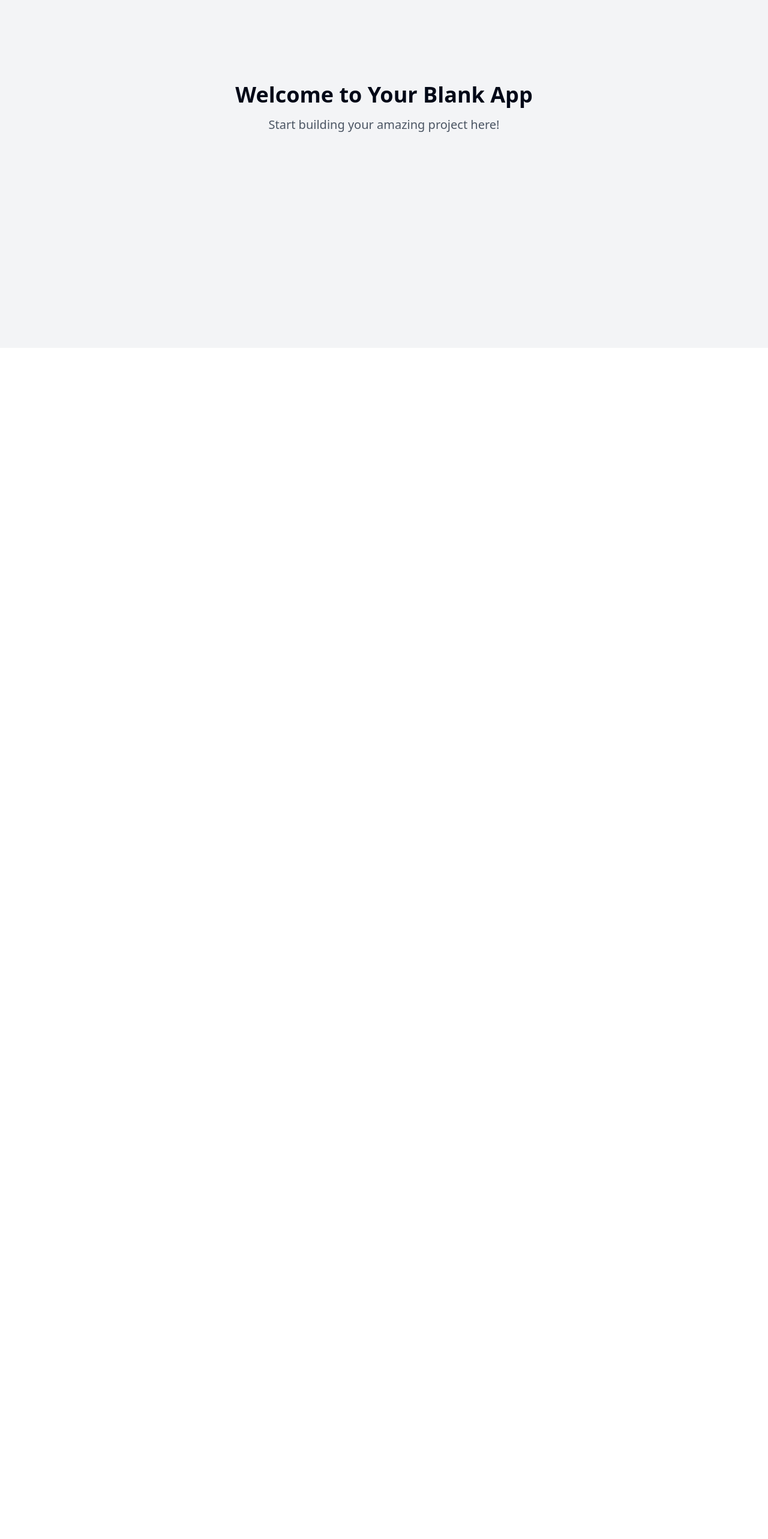
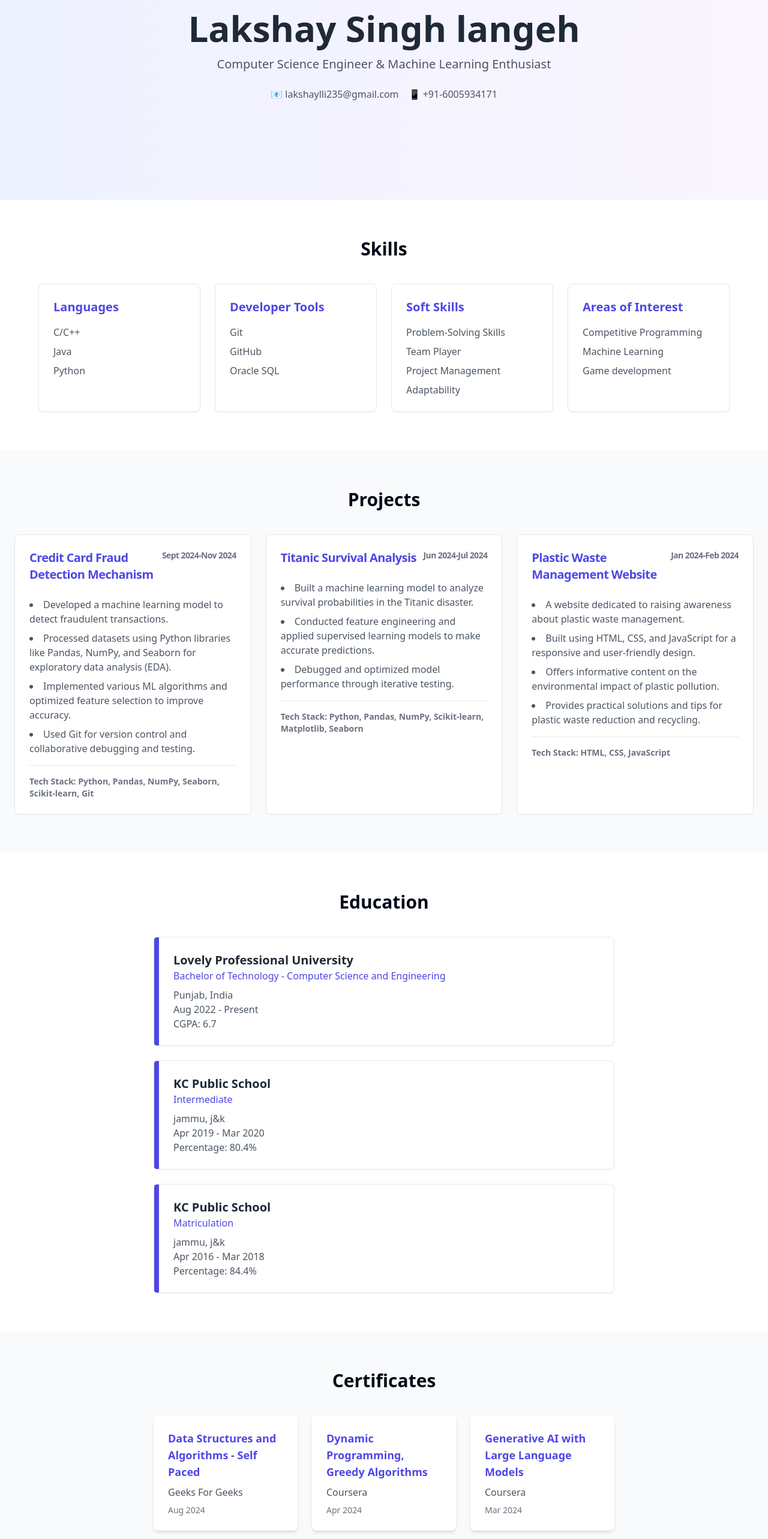
Before and after one commit to dEaDsHoT1235/lakshay-portfolio, a React (Vite) app: page / in a window 1280 px wide. Shown: the part 220-2786 px from the top of the page at 60% size. Before the commit the page ends 800 px from the top, so only its background shows below. Built offline with nearby package versions, Linux system fonts and the light colour scheme.

Commit message:
Create portfolio website
Implement a portfolio website based on the provided CV.

```diff
--- /dev/null
+++ b/src/components/Achievements.tsx
@@ -0,0 +1,18 @@
+
+export const Achievements = () => {
+  return (
+    <section className="py-16 px-6" id="achievements">
+      <h2 className="text-3xl font-bold text-center mb-10">Achievements</h2>
+      <div className="max-w-3xl mx-auto space-y-8">
+        <div className="bg-white p-6 rounded-lg shadow-md">
+          <h3 className="text-xl font-semibold text-indigo-600 mb-4">Solved 200+ Problems on various coding platforms</h3>
+          <p className="text-gray-600">Solving DSA problems and regular participating at Leetcode and GeeksForGeeks.</p>
+        </div>
+        <div className="bg-white p-6 rounded-lg shadow-md">
+          <h3 className="text-xl font-semibold text-indigo-600 mb-4">Active Participation in Multiple Contests</h3>
+          <p className="text-gray-600">Competing in Various Coding and Tech Contests to Enhance Skills and Gain Experience</p>
+        </div>
+      </div>
+    </section>
+  );
+};
--- /dev/null
+++ b/src/components/Certificates.tsx
@@ -0,0 +1,35 @@
+
+const certificates = [
+  {
+    title: "Data Structures and Algorithms - Self Paced",
+    issuer: "Geeks For Geeks",
+    date: "Aug 2024"
+  },
+  {
+    title: "Dynamic Programming, Greedy Algorithms",
+    issuer: "Coursera",
+    date: "Apr 2024"
+  },
+  {
+    title: "Generative AI with Large Language Models",
+    issuer: "Coursera",
+    date: "Mar 2024"
+  }
+];
+
+export const Certificates = () => {
+  return (
+    <section className="py-16 px-6 bg-gray-50" id="certificates">
+      <h2 className="text-3xl font-bold text-center mb-10">Certificates</h2>
+      <div className="max-w-3xl mx-auto grid grid-cols-1 md:grid-cols-2 lg:grid-cols-3 gap-6">
+        {certificates.map((cert) => (
+          <div key={cert.title} className="p-6 bg-white rounded-lg shadow-md hover:shadow-lg transition-shadow">
+            <h3 className="text-lg font-semibold text-indigo-600 mb-2">{cert.title}</h3>
+            <p className="text-gray-600">{cert.issuer}</p>
+            <p className="text-sm text-gray-500 mt-2">{cert.date}</p>
+          </div>
+        ))}
+      </div>
+    </section>
+  );
+};
--- /dev/null
+++ b/src/components/Education.tsx
@@ -0,0 +1,50 @@
+
+import { Card, CardContent } from "./ui/card";
+
+const education = [
+  {
+    school: "Lovely Professional University",
+    degree: "Bachelor of Technology - Computer Science and Engineering",
+    location: "Punjab, India",
+    duration: "Aug 2022 - Present",
+    grade: "CGPA: 6.7"
+  },
+  {
+    school: "KC Public School",
+    degree: "Intermediate",
+    location: "jammu, j&k",
+    duration: "Apr 2019 - Mar 2020",
+    grade: "Percentage: 80.4%"
+  },
+  {
+    school: "KC Public School",
+    degree: "Matriculation",
+    location: "jammu, j&k",
+    duration: "Apr 2016 - Mar 2018",
+    grade: "Percentage: 84.4%"
+  }
+];
+
+export const Education = () => {
+  return (
+    <section className="py-16 px-6" id="education">
+      <h2 className="text-3xl font-bold text-center mb-10">Education</h2>
+      <div className="max-w-3xl mx-auto space-y-6">
+        {education.map((edu) => (
+          <Card key={edu.degree} className="relative hover:shadow-lg transition-shadow">
+            <div className="absolute top-0 left-0 w-2 h-full bg-indigo-600 rounded-l"></div>
+            <CardContent className="p-6 pl-8">
+              <h3 className="text-xl font-bold text-gray-800">{edu.school}</h3>
+              <p className="text-indigo-600 font-medium">{edu.degree}</p>
+              <div className="mt-2 text-gray-600">
+                <p>{edu.location}</p>
+                <p>{edu.duration}</p>
+                <p className="font-medium">{edu.grade}</p>
+              </div>
+            </CardContent>
+          </Card>
+        ))}
+      </div>
+    </section>
+  );
+};
--- /dev/null
+++ b/src/components/Hero.tsx
@@ -0,0 +1,13 @@
+
+export const Hero = () => {
+  return (
+    <section className="min-h-[60vh] flex flex-col justify-center items-center text-center p-6 bg-gradient-to-r from-indigo-50 to-purple-50">
+      <h1 className="text-4xl md:text-6xl font-bold text-gray-800 mb-4">Lakshay Singh langeh</h1>
+      <p className="text-xl text-gray-600 mb-6">Computer Science Engineer & Machine Learning Enthusiast</p>
+      <div className="flex flex-col sm:flex-row gap-4 text-gray-600">
+        <p>📧 lakshaylli235@gmail.com</p>
+        <p>📱 +91-6005934171</p>
+      </div>
+    </section>
+  );
+};
--- /dev/null
+++ b/src/components/Navbar.tsx
@@ -0,0 +1,28 @@
+
+import { Github, Linkedin, Mail } from "lucide-react";
+import { Button } from "./ui/button";
+
+export const Navbar = () => {
+  return (
+    <nav className="w-full py-4 px-6 flex justify-between items-center border-b">
+      <h1 className="text-xl font-bold">Lakshay Singh</h1>
+      <div className="flex gap-4">
+        <Button variant="ghost" size="icon" asChild>
+          <a href="https://github.com/dEaDsH0T1235" target="_blank" rel="noopener noreferrer">
+            <Github className="h-5 w-5" />
+          </a>
+        </Button>
+        <Button variant="ghost" size="icon" asChild>
+          <a href="https://www.linkedin.com/in/lakshay-singho8/" target="_blank" rel="noopener noreferrer">
+            <Linkedin className="h-5 w-5" />
+          </a>
+        </Button>
+        <Button variant="ghost" size="icon" asChild>
+          <a href="mailto:lakshaylli235@gmail.com">
+            <Mail className="h-5 w-5" />
+          </a>
+        </Button>
+      </div>
+    </nav>
+  );
+};
--- /dev/null
+++ b/src/components/Projects.tsx
@@ -0,0 +1,67 @@
+
+import { Card, CardContent, CardHeader, CardTitle } from "./ui/card";
+
+const projects = [
+  {
+    title: "Credit Card Fraud Detection Mechanism",
+    duration: "Sept 2024-Nov 2024",
+    description: [
+      "Developed a machine learning model to detect fraudulent transactions.",
+      "Processed datasets using Python libraries like Pandas, NumPy, and Seaborn for exploratory data analysis (EDA).",
+      "Implemented various ML algorithms and optimized feature selection to improve accuracy.",
+      "Used Git for version control and collaborative debugging and testing."
+    ],
+    tech: "Python, Pandas, NumPy, Seaborn, Scikit-learn, Git"
+  },
+  {
+    title: "Titanic Survival Analysis",
+    duration: "Jun 2024-Jul 2024",
+    description: [
+      "Built a machine learning model to analyze survival probabilities in the Titanic disaster.",
+      "Conducted feature engineering and applied supervised learning models to make accurate predictions.",
+      "Debugged and optimized model performance through iterative testing."
+    ],
+    tech: "Python, Pandas, NumPy, Scikit-learn, Matplotlib, Seaborn"
+  },
+  {
+    title: "Plastic Waste Management Website",
+    duration: "Jan 2024-Feb 2024",
+    description: [
+      "A website dedicated to raising awareness about plastic waste management.",
+      "Built using HTML, CSS, and JavaScript for a responsive and user-friendly design.",
+      "Offers informative content on the environmental impact of plastic pollution.",
+      "Provides practical solutions and tips for plastic waste reduction and recycling."
+    ],
+    tech: "HTML, CSS, JavaScript"
+  }
+];
+
+export const Projects = () => {
+  return (
+    <section className="py-16 px-6 bg-gray-50" id="projects">
+      <h2 className="text-3xl font-bold text-center mb-10">Projects</h2>
+      <div className="grid grid-cols-1 lg:grid-cols-3 gap-6 max-w-7xl mx-auto">
+        {projects.map((project) => (
+          <Card key={project.title} className="flex flex-col h-full">
+            <CardHeader>
+              <CardTitle className="flex justify-between items-start gap-2">
+                <span className="text-xl font-bold text-indigo-600">{project.title}</span>
+                <span className="text-sm text-gray-500 whitespace-nowrap">{project.duration}</span>
+              </CardTitle>
+            </CardHeader>
+            <CardContent className="flex-grow">
+              <ul className="list-disc list-inside space-y-2 text-gray-600 mb-4">
+                {project.description.map((point, index) => (
+                  <li key={index}>{point}</li>
+                ))}
+              </ul>
+              <div className="mt-auto pt-4 border-t">
+                <p className="text-sm font-semibold text-gray-500">Tech Stack: {project.tech}</p>
+              </div>
+            </CardContent>
+          </Card>
+        ))}
+      </div>
+    </section>
+  );
+};
--- /dev/null
+++ b/src/components/Skills.tsx
@@ -0,0 +1,29 @@
+
+import { Card } from "./ui/card";
+
+const skillsData = {
+  "Languages": ["C/C++", "Java", "Python"],
+  "Developer Tools": ["Git", "GitHub", "Oracle SQL"],
+  "Soft Skills": ["Problem-Solving Skills", "Team Player", "Project Management", "Adaptability"],
+  "Areas of Interest": ["Competitive Programming", "Machine Learning", "Game development"]
+};
+
+export const Skills = () => {
+  return (
+    <section className="py-16 px-6" id="skills">
+      <h2 className="text-3xl font-bold text-center mb-10">Skills</h2>
+      <div className="grid grid-cols-1 md:grid-cols-2 lg:grid-cols-4 gap-6 max-w-6xl mx-auto">
+        {Object.entries(skillsData).map(([category, skills]) => (
+          <Card key={category} className="p-6">
+            <h3 className="text-xl font-semibold mb-4 text-indigo-600">{category}</h3>
+            <ul className="space-y-2">
+              {skills.map((skill) => (
+                <li key={skill} className="text-gray-600">{skill}</li>
+              ))}
+            </ul>
+          </Card>
+        ))}
+      </div>
+    </section>
+  );
+};
--- a/src/pages/Index.tsx
+++ b/src/pages/Index.tsx
@@ -1,12 +1,22 @@
-// Update this page (the content is just a fallback if you fail to update the page)
+
+import { Achievements } from "@/components/Achievements";
+import { Certificates } from "@/components/Certificates";
+import { Education } from "@/components/Education";
+import { Hero } from "@/components/Hero";
+import { Navbar } from "@/components/Navbar";
+import { Projects } from "@/components/Projects";
+import { Skills } from "@/components/Skills";
 
 const Index = () => {
   return (
-    <div className="min-h-screen flex items-center justify-center bg-gray-100">
-      <div className="text-center">
-        <h1 className="text-4xl font-bold mb-4">Welcome to Your Blank App</h1>
-        <p className="text-xl text-gray-600">Start building your amazing project here!</p>
-      </div>
+    <div className="min-h-screen bg-white">
+      <Navbar />
+      <Hero />
+      <Skills />
+      <Projects />
+      <Education />
+      <Certificates />
+      <Achievements />
     </div>
   );
 };
```
